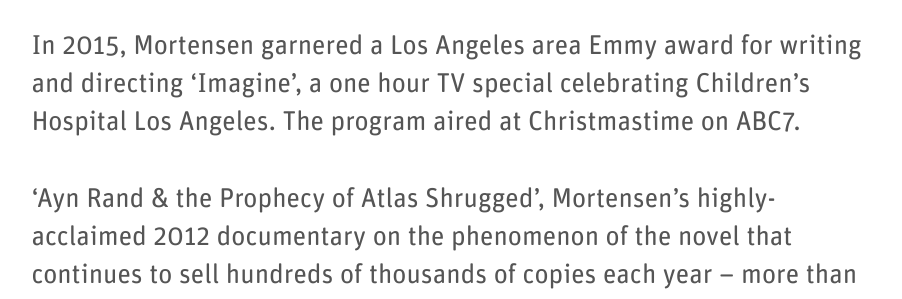
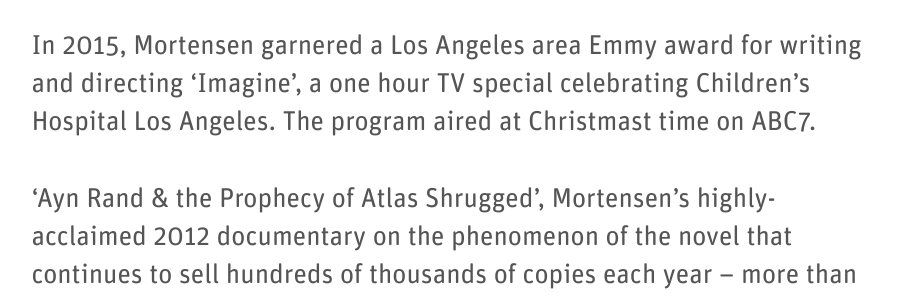
Before and after one commit to jsbarkema/mad-universe.com, a Jekyll site: the page built from profile.markdown, in a window 1280 px wide and 900 px high, scrolled down 505 px. Shown: the part 228-527 px from the top of the window, without its empty margins (183-1085 px from the left). Built offline with Jekyll 4.4.1, drawn with Linux system fonts in a browser that asks for light colours.

Commit message:
Updated Profile

```diff
--- a/profile.markdown
+++ b/profile.markdown
@@ -70,9 +70,9 @@
 
 Mortensen’s previous documentary:  ‘The Moneychangers – or Shylock’s History of Moneylending’ – a brief history of banking leading up to and beyond the 2008 financial crisis premiered last fall with theatrical screenings in San Francisco, Dallas, Philadelphia, New York, Denver and Los Angeles and is now available on iTunes and Amazon.
 
-In 2015, Mortensen garnered a Los Angeles area Emmy award for writing and directing ‘Imagine’, a one hour TV special celebrating Children’s Hospital Los Angeles.  The program aired at Christmastime on ABC7.
+In 2015, Mortensen garnered a Los Angeles area Emmy award for writing and directing ‘Imagine’, a one hour TV special celebrating Children’s Hospital Los Angeles. The program aired at Christmast time on ABC7.
 
-‘Ayn Rand & the Prophecy of Atlas Shrugged’, Mortensen’s highly-acclaimed  2012 documentary on the phenomenon of the novel that continues to sell hundreds of thousands of copies each year – more than 60 years after its first publication.  The documentary screened in more than one hundred U.S. cities and subsequently on Netflix.  It can be seen now on most digital platforms including iTunes and Amazon.
+‘Ayn Rand & the Prophecy of Atlas Shrugged’, Mortensen’s highly-acclaimed  2012 documentary on the phenomenon of the novel that continues to sell hundreds of thousands of copies each year – more than 60 years after its first publication. The documentary screened in more than one hundred U.S. cities and subsequently on Netflix. It can be seen now on most digital platforms including iTunes and Amazon.
 
 In addition to his independent film career, Mortensen has written, produced and directed more than 100 hours of documentary and reality programming for television. His programs have appeared on History Channel, A&E, Discovery, TLC, BET, VH-1, TV-One, Lifetime Network, Fox Sports, ESPN, Travel Channel, Versus. GSN, TNN, Spike, et al.
 
```
